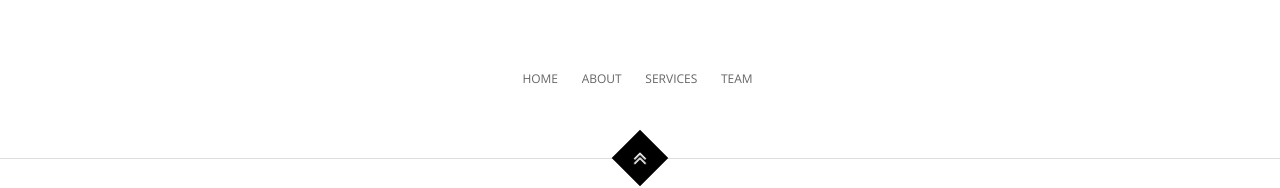
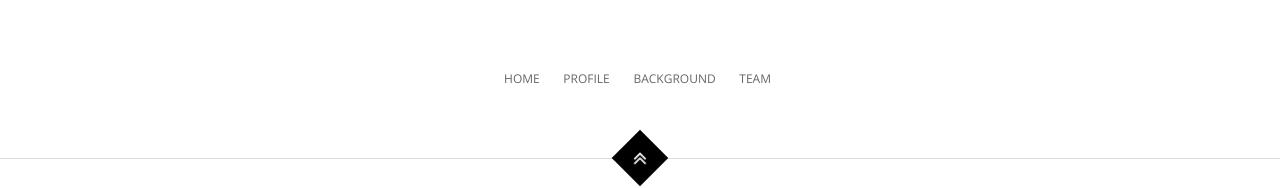
Before and after one commit to myfavoritesubjectipt2/BSIT-WMA-4C_G1, a plain HTML site: page Magbag/index.html in a window 1280 px wide. Shown: the part 4953-5141 px from the top of the page. Drawn offline with nearby package versions, Linux system fonts and the light colour scheme; files whose address does not match are found by name.

Commit message:
final Commit1

```diff
--- a/Magbag/index.html
+++ b/Magbag/index.html
@@ -458,8 +458,8 @@
 
             <ul class="list-unstyled list-inline">
                 <li class="page-scroll"><a href="#top">Home</a></li>
-                <li class="page-scroll"><a href="#about">About</a></li>
-                <li class="page-scroll"><a href="#services">Services</a></li>
+                <li class="page-scroll"><a href="#about">Profile</a></li>
+                <li class="page-scroll"><a href="#services">Background</a></li>
                 <li class="page-scroll"><a href="#team">Team</a></li>
             </ul>
 
```
